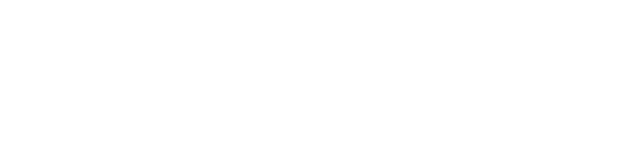
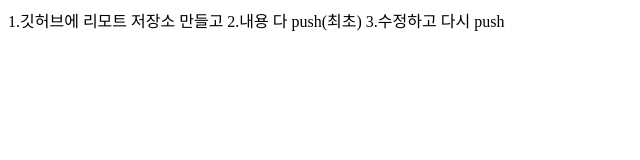
Before and after one commit to gittestk/GitTest, a plain HTML site: page index.html in a window 1280 px wide. Shown: the whole page, without its empty margins (0-640 px from the left). Drawn offline with Linux system fonts and the light colour scheme.

Commit message:
index,style 수정 2추가

```diff
--- a/index.html
+++ b/index.html
@@ -5,5 +5,7 @@
     <meta name="viewport" content="width=device-width, initial-scale=1.0" />
     <title>깃 테스트</title>
   </head>
-  <body></body>
+  <body>
+    1.깃허브에 리모트 저장소 만들고 2.내용 다 push(최초) 3.수정하고 다시 push
+  </body>
 </html>
--- a/style.css
+++ b/style.css
@@ -0,0 +1 @@
+/* 그냥 수정 */
```
